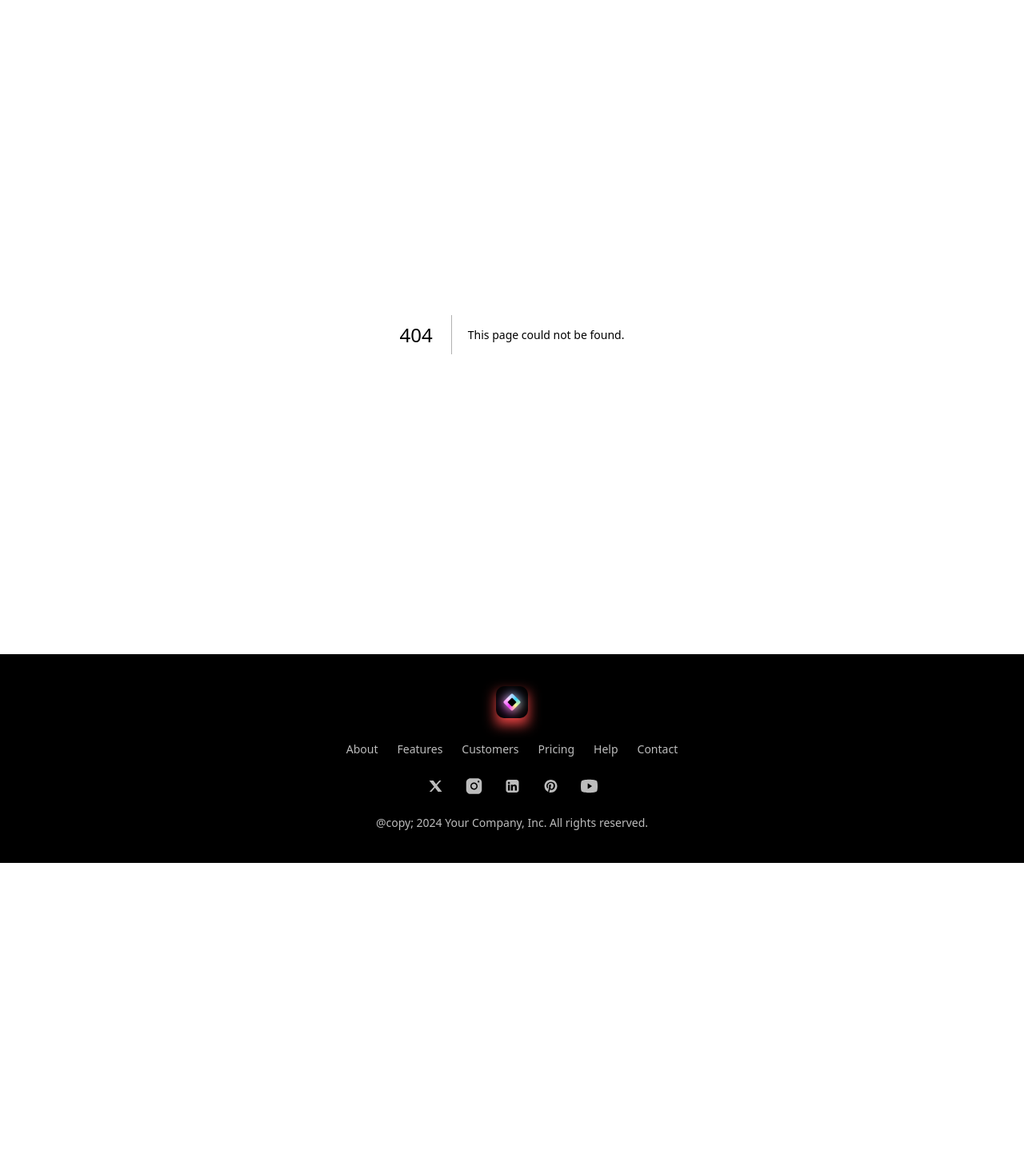
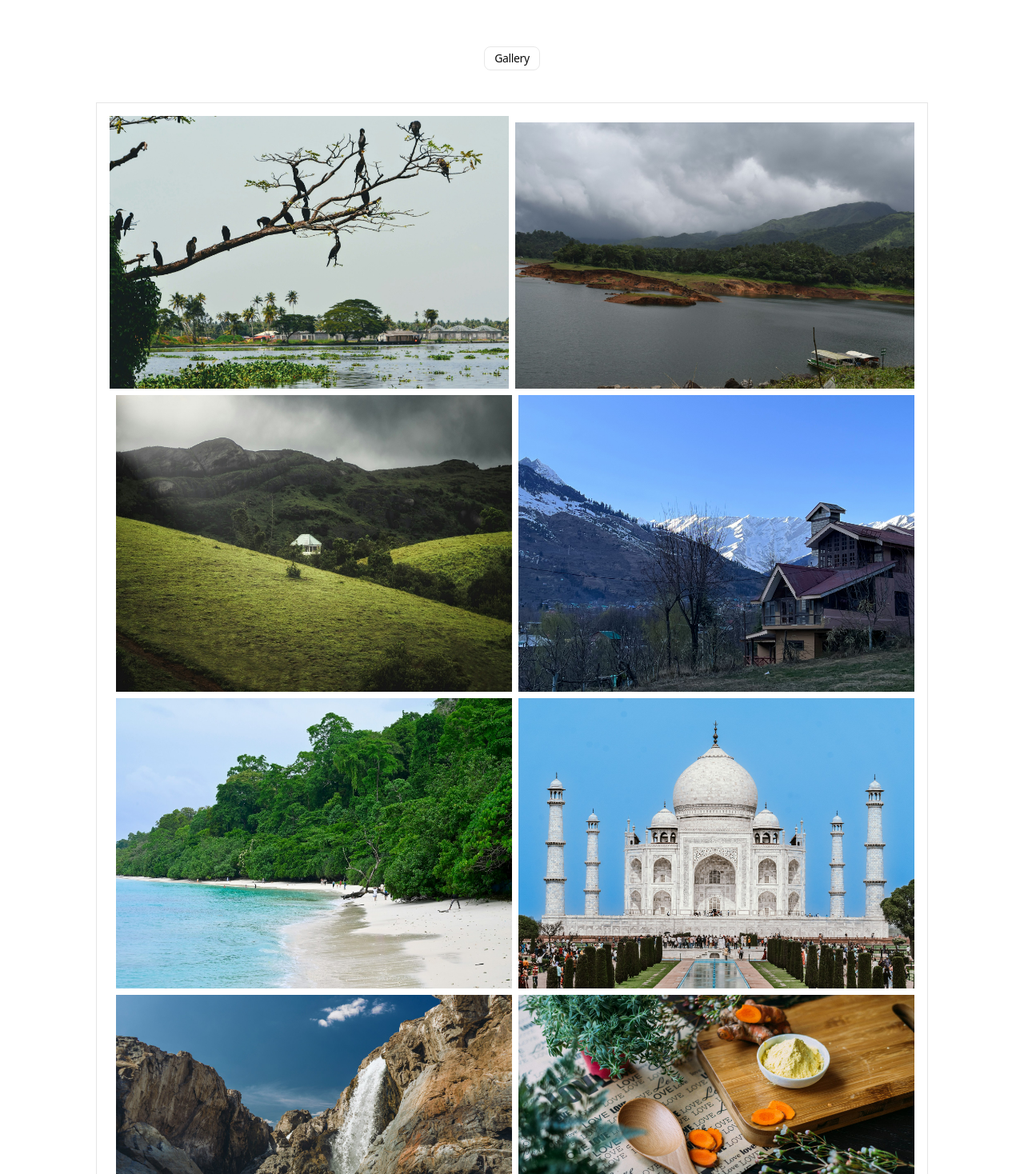
Before and after one commit to ajmalbinabdulaziz/Ahlan-Hind, a Next.js app: page /gallery in a window 1280 px wide. Before the commit this address had no page. Shown: the part 142-1610 px from the top of the page at 80% size. Before the commit the page ends 1221 px from the top, so only its background shows below. Built offline with nearby package versions, Linux system fonts and the light colour scheme.

Commit message:
gallery nav modified

```diff
--- /dev/null
+++ b/src/app/gallery/Gallery.tsx
@@ -0,0 +1,34 @@
+import Image from "next/image"
+import Alleppey from "@/assets/alleppey.jpg"
+import Thekkady from "@/assets/thekkady.jpg"
+import Wagamon from "@/assets/wagamon.jpg"
+import Himalaya from "@/assets/himalaya.jpg"
+import Andaman from "@/assets/andaman.jpg"
+import Tajmahal from "@/assets/tajmahal.jpg"
+import Hogenakkal from "@/assets/Hogenakkal.jpg"
+import Ayurveda from "@/assets/ayurveda.jpg"
+
+
+
+
+function Gallery() {
+  return (
+    <section className="container text-center space-y-10 pt-10 pb-32">
+        <div className="tag">
+            Gallery
+        </div>
+        <div className="border w-auto h-auto flex flex-wrap flex-grow p-4 space-x-2 space-y-2">
+            <Image src={Alleppey} width={350} height={350} alt="Alleppey" className="grow hover:scale-110 transition-transform" />
+            <Image src={Thekkady} width={350} height={350} alt="Thekkady" className="grow hover:scale-110 transition-transform" />
+            <Image src={Wagamon} width={350} height={350} alt="Wagamon" className="grow hover:scale-110 transition-transform" />
+            <Image src={Himalaya} width={350} height={350} alt="Himalaya" className="grow hover:scale-110 transition-transform" />
+            <Image src={Andaman} width={350} height={350} alt="Andaman" className="grow hover:scale-110 transition-transform" />
+            <Image src={Tajmahal} width={350} height={350} alt="Tajmahal" className="grow hover:scale-110 transition-transform" />
+            <Image src={Hogenakkal} width={350} height={350} alt="Hodenakkal" className="grow hover:scale-110 transition-transform" />
+            <Image src={Ayurveda} width={350} height={350} alt="Ayurveda" className="grow hover:scale-110 transition-transform" />
+        </div>
+
+    </section>
+  )
+}
+export default Gallery
--- /dev/null
+++ b/src/app/gallery/page.tsx
@@ -0,0 +1,10 @@
+import Gallery from "./Gallery"
+
+function page() {
+  return (
+    <div>
+        <Gallery />
+    </div>
+  )
+}
+export default page
--- a/src/sections/Header.tsx
+++ b/src/sections/Header.tsx
@@ -39,7 +39,7 @@ export const Header = () => {
               <a href="/">Home</a>
               <a href="/about">About</a>
               <a href="">Packages</a>
-              <a href="">Gallery</a>
+              <a href="/gallery">Gallery</a>
               <a href="">Hospitality</a>
               {/* <a href="">Hotels</a>
               {/* <a href="">Holidays</a>
```
